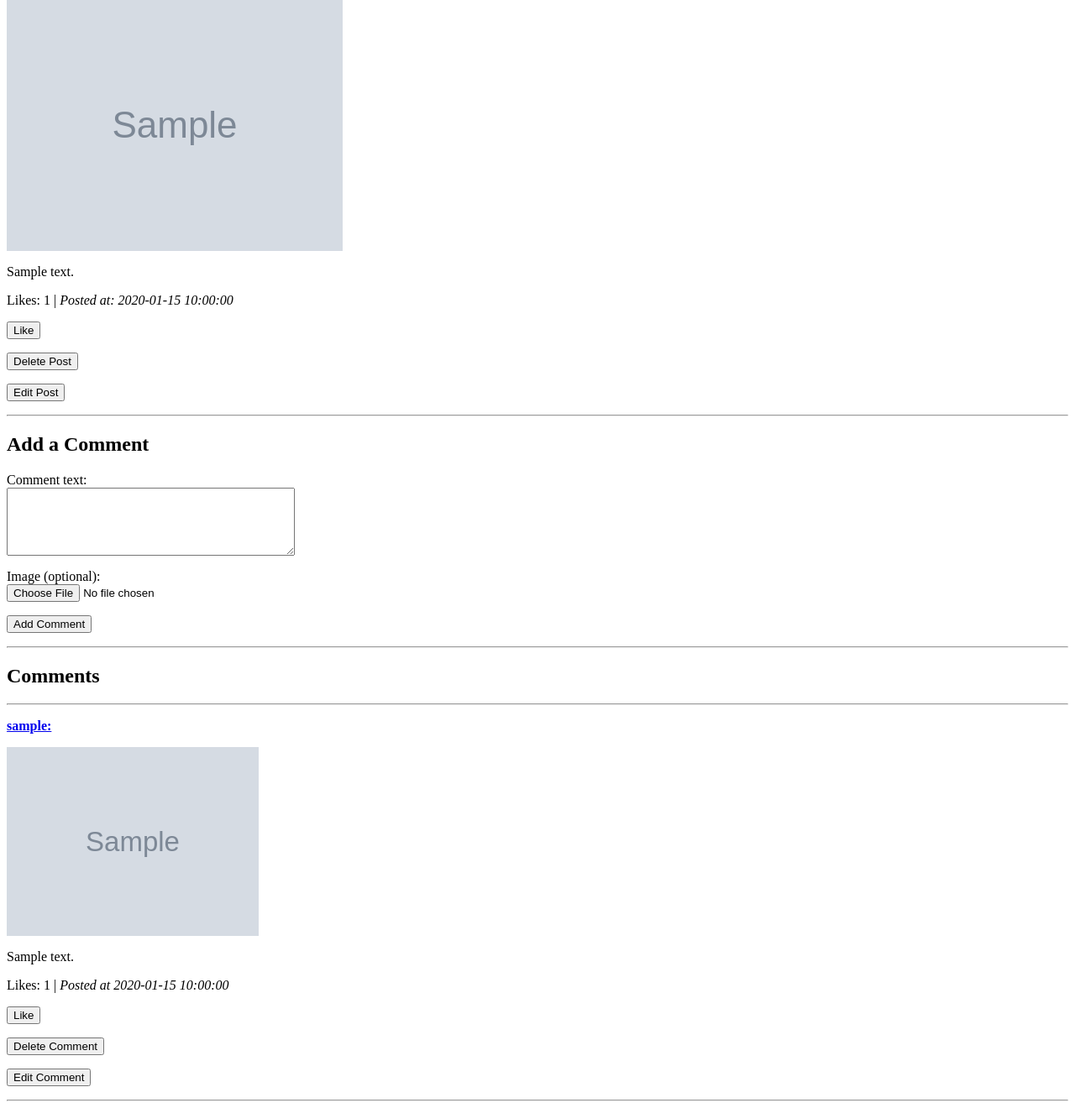
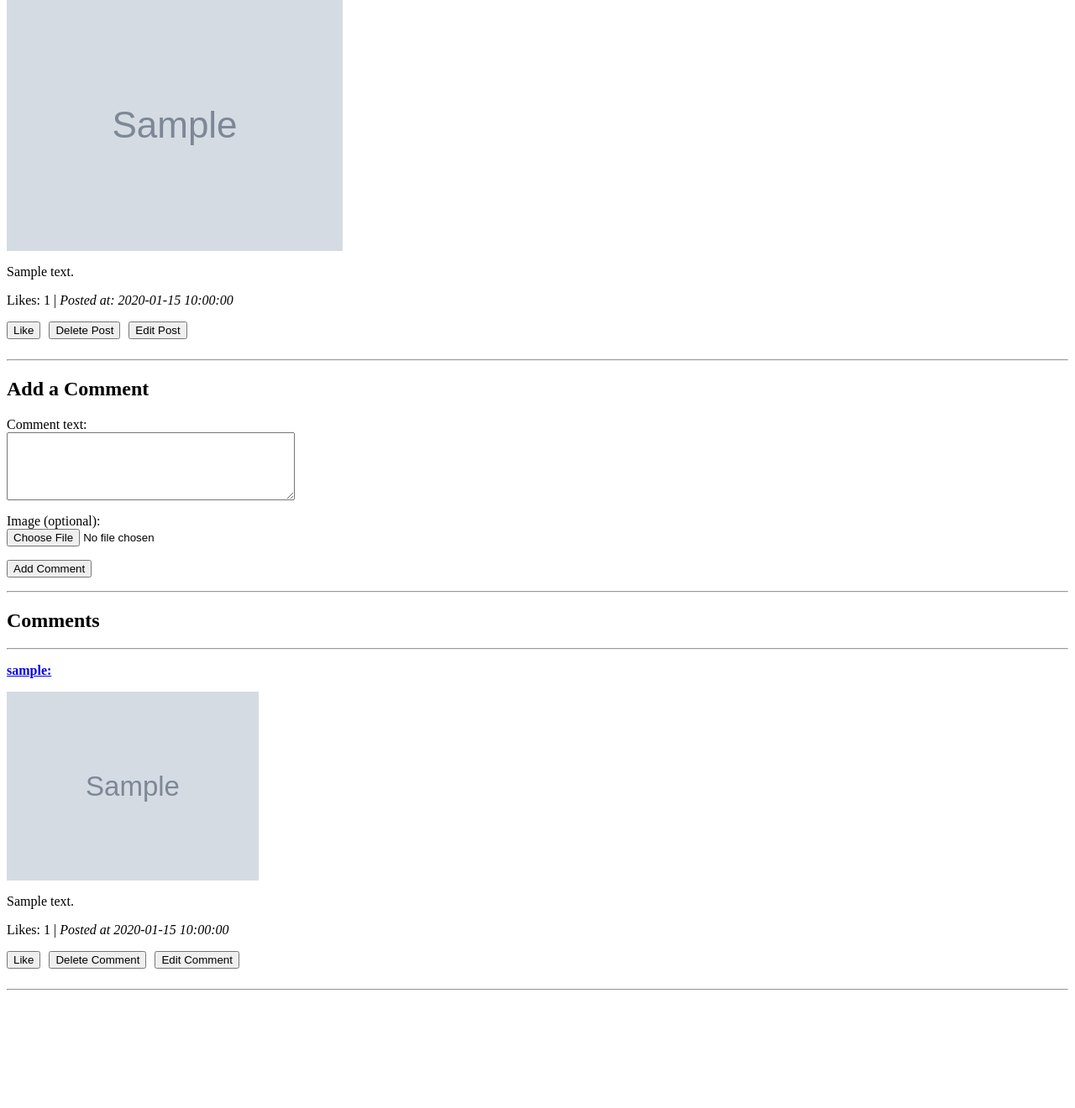
Before and after one commit to sampon-kayttaja/tikawe-image-board, a Flask app: page /post/1 in a window 1280 px wide. Shown: the part 97-1417 px from the top of the page at 84% size. After the commit the page ends 1277 px from the top, so only its background shows below. Run offline with Flask 3, Linux system fonts and the light colour scheme; the visitor is signed in with stand-in values (Sample User, id 1); tables that the repository leaves empty hold one stand-in row (values such as "Sample post"); grey boxes marked "Sample" are stand-in pictures.

Commit message:
put like, delete, edit on the same row

```diff
--- a/templates/view_post.html
+++ b/templates/view_post.html
@@ -20,6 +20,7 @@
   <p>Likes: {{ post[6] }} | <i>Posted at: {{ post[5] }}</i></p>
 
   {% if session.username == post[1] %}
+  <div style="display: flex; gap: 10px;">
     <form action="/like_post/{{ post[0] }}" method="get">
     <input type="submit" value="Like" /></form>
 
@@ -31,6 +32,7 @@
     <form action="/edit_post/{{ post[0] }}" method="get">
       <input type="submit" value="Edit Post" />
     </form>
+  </div>
   {% endif %}
   <hr />
 
@@ -70,6 +72,7 @@
         <p>Likes: {{ comment[6] }} | <i>Posted at {{ comment[5] }}</i></p>
 
         {% if session.username == comment[2] %}
+        <div style="display: flex; gap: 10px;">
           <form action="/like_comment/{{ comment[0] }}" method="get">
             <input type="submit" value="Like" /></form>
 
@@ -81,6 +84,7 @@
           <form action="/edit_comment/{{ comment[0] }}" method="get">
             <input type="submit" value="Edit Comment" />
           </form>
+        </div>
         {% endif %}
 
 
```
